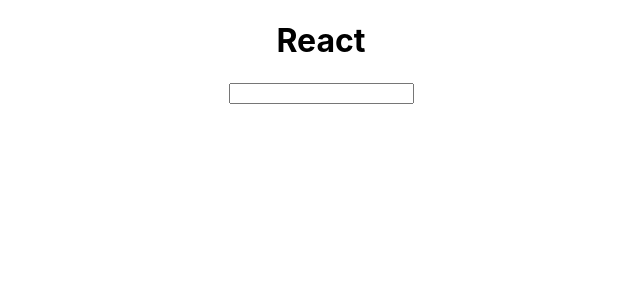
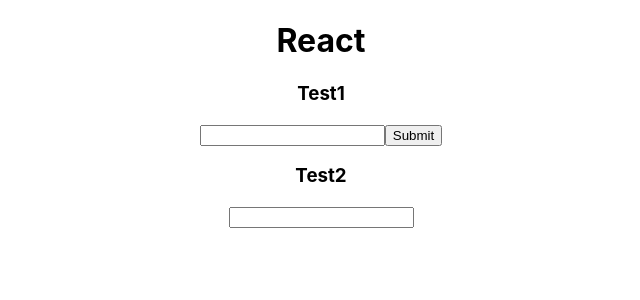
Before and after one commit to itsmepriya24/reactpractice, a React (Create React App) app: page / in a window 1280 px wide. Shown: the top 300 px of the page, without its empty margins (319-959 px from the left). Built offline with nearby package versions, Linux system fonts and the light colour scheme.

Commit message:
commit for html

```diff
--- a/src/App.js
+++ b/src/App.js
@@ -1,14 +1,25 @@
 import './App.css';
 import React from "react";
+import Test1 from './Test1.js';
 
 function App() {
   return (
     <div className="App">
      <h1>React</h1>
-    <input type="text" id="name" />
-    <label id="label"></label>
+      <Test1 />
+      <Test2 />
     </div>
   );
 }
 
+function Test2()
+{
+    return(
+        <div>
+            <h3>Test2</h3>
+            <input type="text" id="name2" />
+            <label id="label2"></label>
+        </div>
+    )
+}
 export default App;
--- /dev/null
+++ b/src/Test1.js
@@ -0,0 +1,18 @@
+import React from "react";
+
+function Test1()
+{
+    function calltest1()
+    {
+
+    }
+    return(
+        <div>
+         <h3>Test1</h3>
+         <input type="text" id="name1" />
+        <label id="label1"></label>
+        <button onClick={calltest1}>Submit</button>
+        </div>
+    )
+}
+export default Test1;
```
